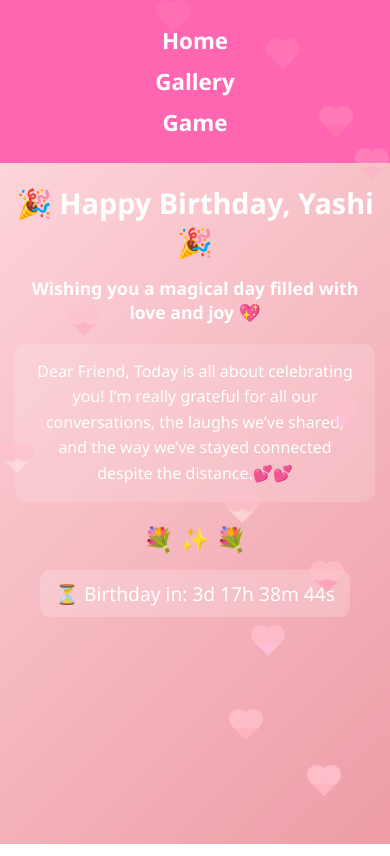
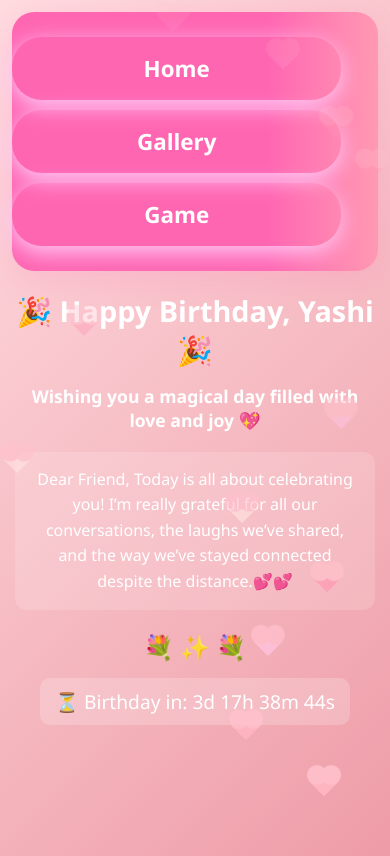
Before and after one commit to Animesh106roy/Happy-Bday-Yashi, a plain HTML site: page index.html in a window 390 px wide. Drawn offline with Linux system fonts and the light colour scheme.

Commit message:
Update style.css

```diff
--- a/style.css
+++ b/style.css
@@ -9,21 +9,68 @@ body {
 
 /* Navigation */
 nav {
-  background: #ff66b2;
+  background: linear-gradient(90deg, #ff66b2 70%, #ff99b2 100%);
   padding: 15px 0;
   text-align: center;
+  border-radius: 18px;
+  box-shadow: 0 8px 24px rgba(255,105,180,0.18);
+  margin: 12px;
 }
+
+/* Menu links: bold, spacing, shadows */
 nav a {
   color: #fff;
   text-decoration: none;
   font-weight: bold;
-  margin: 0 18px;
+  margin: 0 16px;
   font-size: 1.2em;
-  transition: color 0.3s;
+  padding: 11px 20px;
+  border-radius: 28px;
+  display: inline-block;
+  box-shadow: 0 2px 6px rgba(255,105,180,0.09);
+  transition:
+    background 0.32s,
+    color 0.32s,
+    box-shadow 0.32s,
+    transform 0.18s;
 }
-nav a:hover {
-  color: #ffecb3;
+
+/* Hover effect: color, shadow, scale */
+nav a:hover, nav a:focus {
+  background: linear-gradient(90deg,#ffb6c1 55%,#ffe4e1 100%);
+  color: #ff66b2;
+  box-shadow: 0 0 20px #ffcaf7, 0 2px 10px #fff3f8;
+  transform: scale(1.08);
+  outline: none;
 }
+
+/* Active link effect if wanted (needs .active class on link) */
+nav a.active, nav a[aria-current="page"] {
+  background: #ffe6ef;
+  color: #ff218c;
+  box-shadow: 0 0 8px #ffe6f2;
+  border: 2px solid #ff99b2;
+  font-weight: 900;
+}
+
+/* Mobile: stack and extra shadow for touchscreen pop! */
+@media (max-width: 600px) {
+  nav {
+    border-radius: 22px;
+    box-shadow: 0 8px 36px rgba(255,105,180,0.21);
+  }
+  nav a {
+    display: block;
+    margin: 11px auto;
+    width: 90%;
+    font-size: 1.3em;
+    font-weight: bold;
+    padding: 16px 0;
+    border-radius: 30px;
+    box-shadow: 0 6px 22px #ffcaf7;
+  }
+}
+
 
 /* Main */
 main {
```
